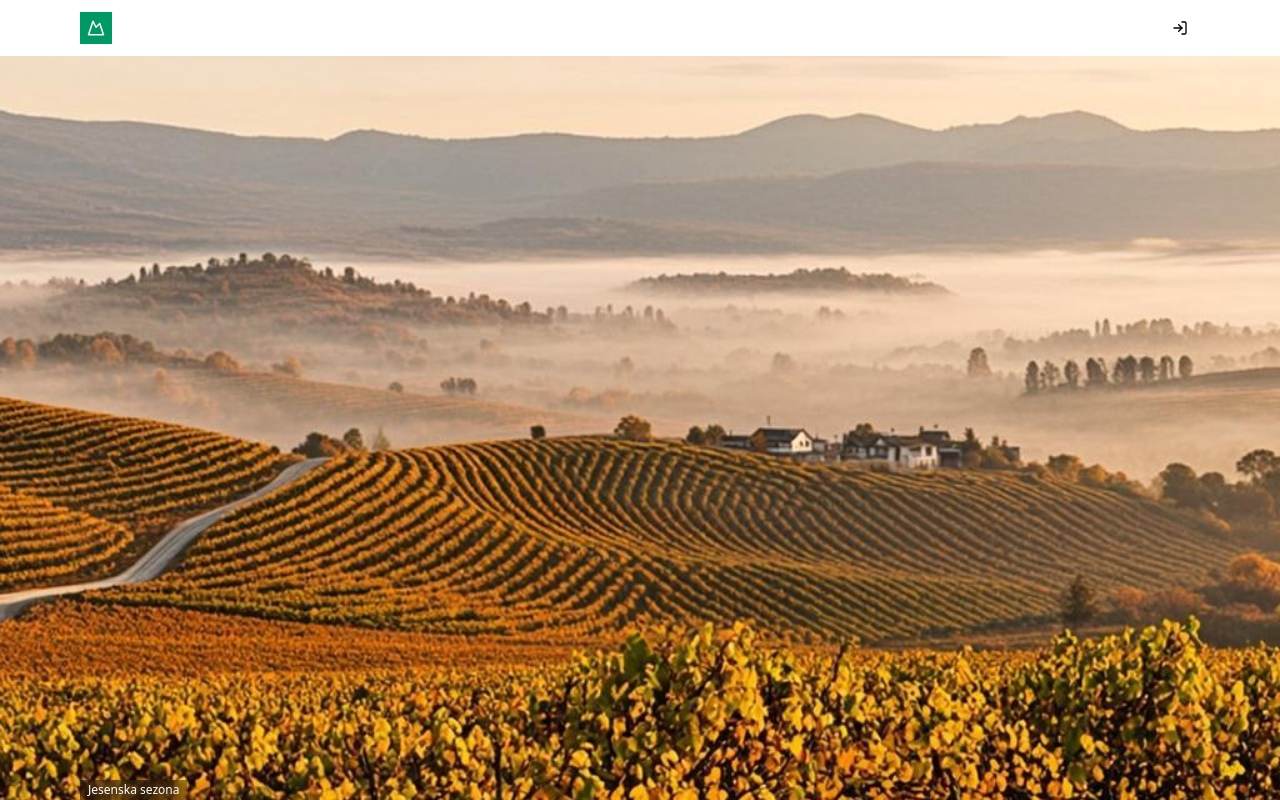
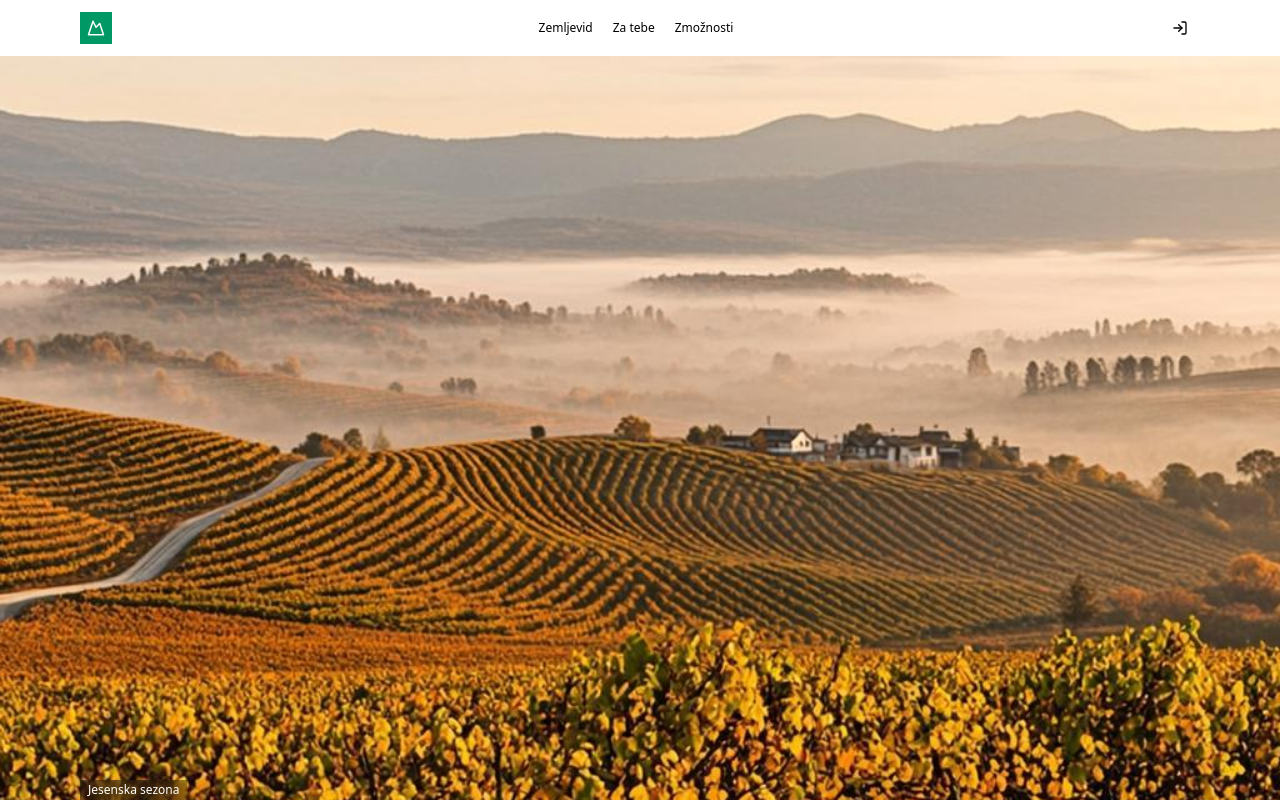
Before and after one commit to robertpezdirc12-design/discover-slovenia-ai, a Next.js app: page / in a window 1280 px wide. Shown: the top 800 px of the page. Built offline with nearby package versions, Linux system fonts and the light colour scheme; no server answers.

Commit message:
POLIRAJ 2: navigacija vedno vidna (tudi mobilno), 'Za tebe' brez mrtvega ancorja (odjavljen -> vodic), scroll-mt na ancorjih, preliv kartic 0, OG meta, tap tarce navigacije 44px

```diff
--- a/src/app/layout.tsx
+++ b/src/app/layout.tsx
@@ -21,6 +21,20 @@ export const metadata: Metadata = {
   icons: {
     icon: "https://z-cdn.chatglm.cn/z-ai/static/logo.svg",
   },
+  openGraph: {
+    title: "Discover Slovenia AI",
+    description:
+      "Vodič po zemljevidu, prenočišča, vreme in pot — Slovenija in Balkan na odprtih podatkih.",
+    locale: "sl_SI",
+    type: "website",
+    siteName: "Discover Slovenia AI",
+  },
+  twitter: {
+    card: "summary",
+    title: "Discover Slovenia AI",
+    description:
+      "Vodič po zemljevidu, prenočišča, vreme in pot — Slovenija in Balkan na odprtih podatkih.",
+  },
 };
 
 export default function RootLayout({
--- a/src/components/home/personal-home-section.tsx
+++ b/src/components/home/personal-home-section.tsx
@@ -30,7 +30,7 @@ export async function PersonalHomeSection({ name }: { name: string }) {
   const suggestions = await loadSuggestions();
 
   return (
-    <section id="osebno" aria-labelledby="personal-heading" className="mx-auto w-full max-w-6xl px-4 sm:px-6">
+    <section id="osebno" aria-labelledby="personal-heading" className="mx-auto w-full max-w-6xl scroll-mt-20 px-4 sm:px-6">
       <div className="rounded-xl border bg-card">
         <div className="p-6">
           <div className="flex h-7 items-center gap-2">
--- a/src/components/home/session-toggle.tsx
+++ b/src/components/home/session-toggle.tsx
@@ -27,6 +27,7 @@ export function SessionToggle({ loggedIn }: { loggedIn: boolean }) {
     <Button
       variant={loggedIn ? 'outline' : 'default'}
       size="sm"
+      className="h-11 sm:h-8"
       onClick={toggle}
       disabled={pending}
       aria-label={loggedIn ? 'Odjava (demo)' : 'Prijava (demo)'}
--- a/src/components/home/site-header.tsx
+++ b/src/components/home/site-header.tsx
@@ -22,20 +22,23 @@ export function SiteHeader({ loggedIn }: { loggedIn: boolean }) {
           </span>
         </a>
 
-        <nav aria-label="Glavna navigacija" className="ml-auto hidden md:block">
-          <ul className="flex items-center gap-5 text-sm text-muted-foreground">
+        <nav
+          aria-label="Glavna navigacija"
+          className="ml-auto flex items-center gap-3 text-xs text-muted-foreground md:ml-0 md:gap-5 md:text-sm"
+        >
+          <ul className="flex items-center gap-3 md:gap-5">
             <li>
-              <a className="transition-colors hover:text-foreground" href="#zemljevid">
+              <a className="inline-flex min-h-11 items-center px-1 transition-colors hover:text-foreground sm:min-h-9" href="#zemljevid">
                 Zemljevid
               </a>
             </li>
             <li>
-              <a className="transition-colors hover:text-foreground" href="#osebno">
+              <a className="inline-flex min-h-11 items-center px-1 transition-colors hover:text-foreground sm:min-h-9" href={loggedIn ? '#osebno' : '#vodic'}>
                 Za tebe
               </a>
             </li>
             <li>
-              <a className="transition-colors hover:text-foreground" href="#zmoznosti">
+              <a className="inline-flex min-h-11 items-center px-1 transition-colors hover:text-foreground sm:min-h-9" href="#zmoznosti">
                 Zmožnosti
               </a>
             </li>
--- a/src/components/home/zmoznosti-section.tsx
+++ b/src/components/home/zmoznosti-section.tsx
@@ -12,7 +12,7 @@ const ZMOZNOSTI = [
     id: 'vodic',
     icon: Compass,
     title: 'Vodič po zemljevidu',
-    desc: 'En gumb: samodejna turneja po 31 krajih Balkana — mesta, vasi, kmečki turizem, narava — z glasom in napredkom.',
+    desc: 'En klik: samodejna turneja po 31 krajih Balkana — z glasom, napredkom in filtri.',
   },
   {
     id: 'pot',
@@ -30,7 +30,7 @@ const ZMOZNOSTI = [
     id: 'odprti-podatki',
     icon: Globe,
     title: 'Odprti podatki',
-    desc: 'Vreme in zrak, višine (ARSO LiDAR), Wikipedija, tečaji in prazniki — brez prijave, z navedenimi viri.',
+    desc: 'Vreme in zrak, višine, Wikipedija, tečaji in prazniki — brez prijave, z navedenimi viri.',
   },
 ] as const;
 
@@ -39,7 +39,7 @@ export function ZmoznostiSection() {
     <section
       id="zmoznosti"
       aria-labelledby="zmoznosti-heading"
-      className="mx-auto w-full max-w-6xl px-4 sm:px-6"
+      className="mx-auto w-full max-w-6xl scroll-mt-20 px-4 sm:px-6"
     >
       <h2 id="zmoznosti-heading" className="text-lg font-semibold tracking-tight">
         Vse v enem mestu
```
Also changed, not shown: 1 other file (tests, documents, lock files or other folders).
